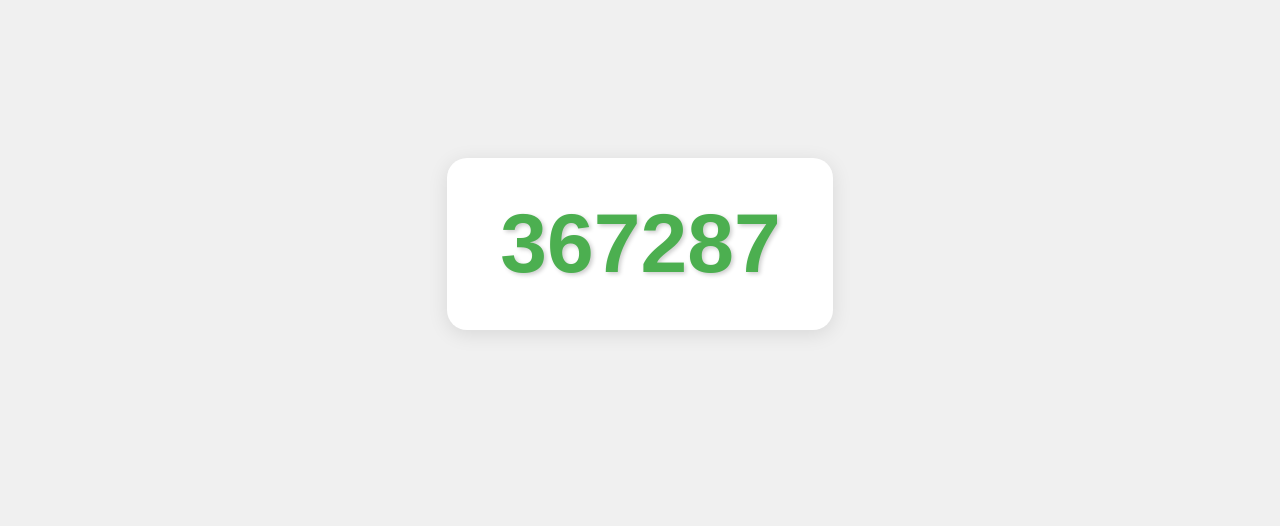
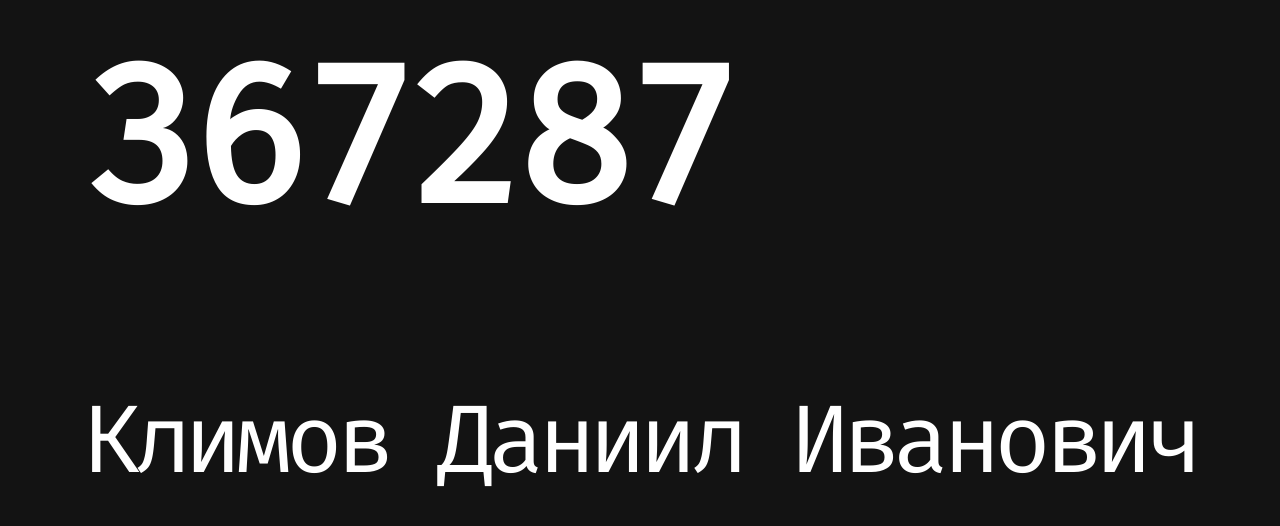
Before and after one commit to x1r/367287.osinthijacking.itmo.xyz, a plain HTML site: page index.html in a window 1280 px wide. Shown: the part 156-682 px from the top of the page. Drawn offline with Linux system fonts and the light colour scheme.

Commit message:
Update index.html

```diff
--- a/index.html
+++ b/index.html
@@ -5,42 +5,78 @@
     <meta name="viewport" content="width=device-width, initial-scale=1.0">
     <title>367287</title>
     <style>
-        body {
+        @import url('https://fonts.googleapis.com/css?family=Fira+Mono:400');
+
+body{
   display: flex;
+  width: 100vw;
+  height: 100vh;
+  align-items: center;
   justify-content: center;
-            align-items: center;
-            height: 100vh;
   margin: 0;
-            font-family: Arial, sans-serif;
-            background-color: #f0f0f0;
-            color: #333;
+  background: #131313;
+  color: #fff;
+  font-size: 96px;
+  font-family: 'Fira Mono', monospace;
+  letter-spacing: -7px;
 }
 
-        .container {
-            text-align: center;
-            background-color: #ffffff;
-            padding: 40px 60px;
-            border-radius: 20px;
-            box-shadow: 0 4px 20px rgba(0, 0, 0, 0.1);
+div{
+  animation: glitch 1s linear infinite;
 }
 
-        h1 {
-            font-size: 5rem;
-            margin: 0;
-            color: #4CAF50;
-            text-shadow: 2px 2px 4px rgba(0, 0, 0, 0.2);
-            animation: pulse 2s infinite;
+@keyframes glitch{
+  2%,64%{
+    transform: translate(2px,0) skew(0deg);
+  }
+  4%,60%{
+    transform: translate(-2px,0) skew(0deg);
+  }
+  62%{
+    transform: translate(0,0) skew(5deg);
+  }
 }
 
-        @keyframes pulse {
-            0% {
-                transform: scale(1);
+div:before,
+div:after{
+  content: attr(title);
+  position: absolute;
+  left: 0;
 }
-            50% {
-                transform: scale(1.05);
+
+div:before{
+  animation: glitchTop 1s linear infinite;
+  clip-path: polygon(0 0, 100% 0, 100% 33%, 0 33%);
+  -webkit-clip-path: polygon(0 0, 100% 0, 100% 33%, 0 33%);
 }
-            100% {
-                transform: scale(1);
+
+@keyframes glitchTop{
+  2%,64%{
+    transform: translate(2px,-2px);
+  }
+  4%,60%{
+    transform: translate(-2px,2px);
+  }
+  62%{
+    transform: translate(13px,-1px) skew(-13deg);
+  }
+}
+
+div:after{
+  animation: glitchBotom 1.5s linear infinite;
+  clip-path: polygon(0 67%, 100% 67%, 100% 100%, 0 100%);
+  -webkit-clip-path: polygon(0 67%, 100% 67%, 100% 100%, 0 100%);
+}
+
+@keyframes glitchBotom{
+  2%,64%{
+    transform: translate(-2px,0);
+  }
+  4%,60%{
+    transform: translate(-2px,0);
+  }
+  62%{
+    transform: translate(-22px,5px) skew(21deg);
   }
 }
     </style>
@@ -49,6 +85,7 @@
 
 <div class="container">
     <h1>367287</h1>
+    <p>Климов Даниил Иванович</p>
 </div>
 
 </body>
```
Lines whose indentation alone changed are shown as unchanged.
